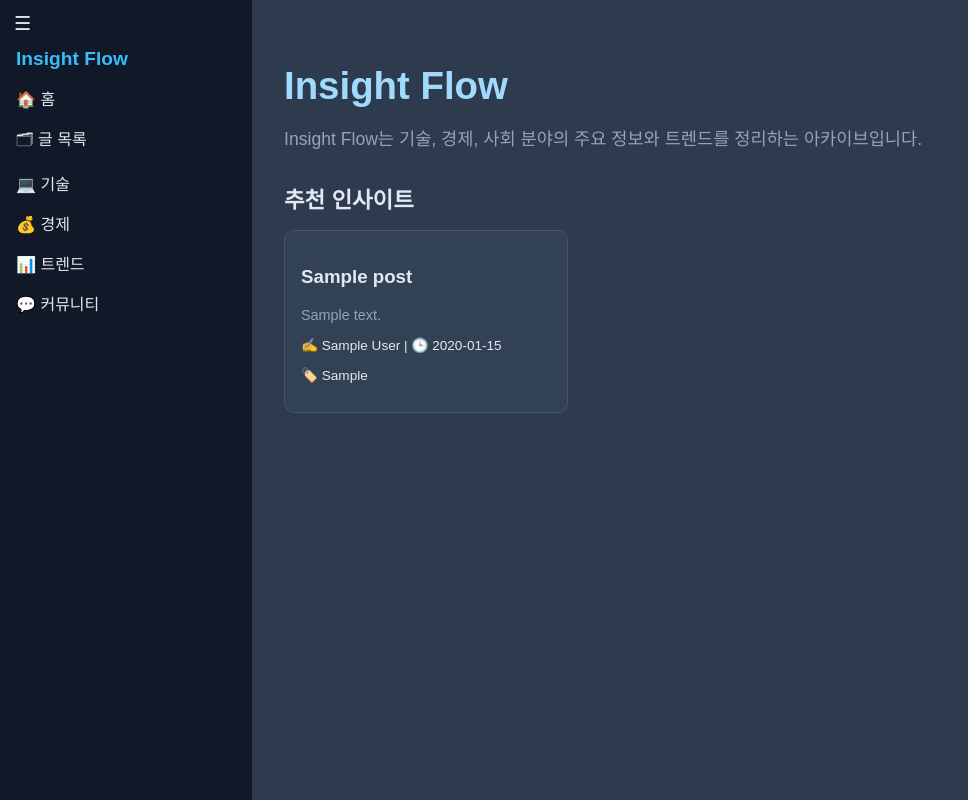
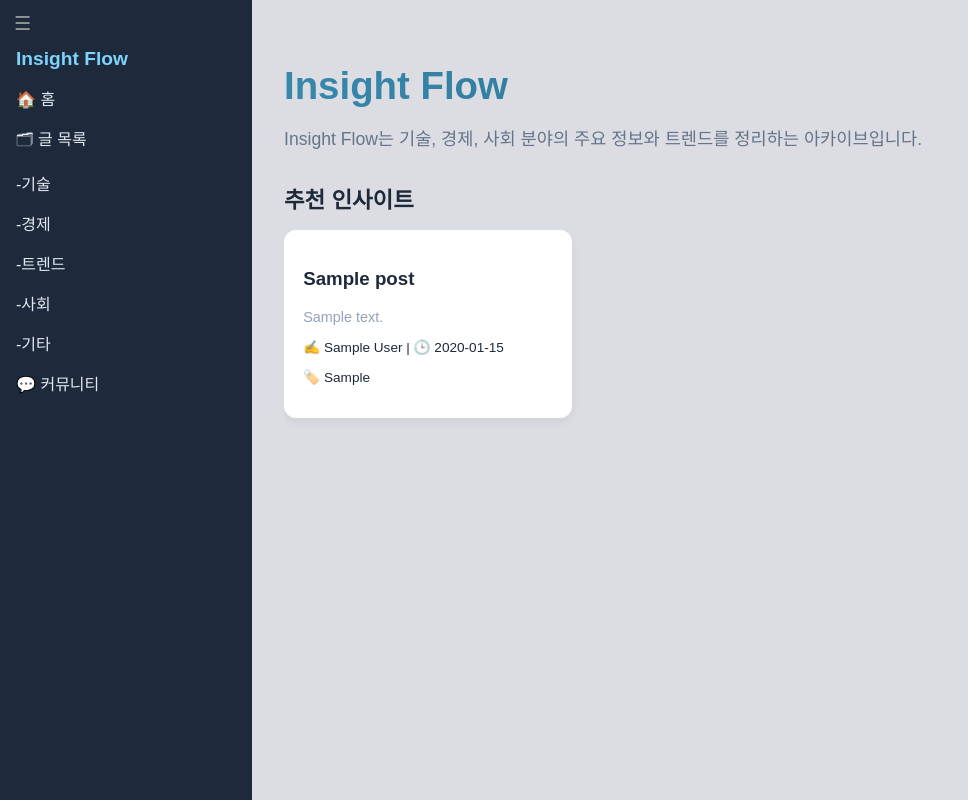
Before and after one commit to rloss/insight-flow, a Flask app: page / in a window 1280 px wide. Shown: the whole page, without its empty margins (0-968 px from the left). Run offline with Flask 3, Linux system fonts and the light colour scheme; tables that the repository leaves empty hold one stand-in row (values such as "Sample post"); some web fonts are replaced.

Commit message:
디자인바꿈

```diff
--- a/insight_flow/static/style.css
+++ b/insight_flow/static/style.css
@@ -1,29 +1,33 @@
+/* 전체 폰트 및 배경 */
 body {
     font-family: 'Pretendard', sans-serif;
-    background-color: #273447;  /* 기존보다 살짝 밝은 slate dark */
-    color: #E2E8F0;
+    background-color: #F1F5F9;
+    color: #1E293B;
     margin: 0;
   }
 
+  /* 레이아웃 */
   .layout {
     display: flex;
     width: 100%;
     height: 100vh;
   }
 
+  /* 사이드바 */
   .sidebar {
     width: 220px;
-    background-color: #111827;
+    background-color: #1E293B;
     padding: 1rem;
-    box-shadow: 2px 0 5px rgba(0, 0, 0, 0.2);
+    box-shadow: 2px 0 10px rgba(0, 0, 0, 0.1);
     flex-shrink: 0;
+    transition: transform 0.3s ease;
   }
 
   .sidebar-title {
-    margin-top: 2rem;     /* ✅ 버튼 아래로 띄움 */
+    margin-top: 2rem;
     font-size: 1.2rem;
     font-weight: bold;
-    color: #38BDF8;
+    color: #7DD3FC;
   }
 
   .sidebar ul {
@@ -42,32 +46,38 @@ body {
   }
 
   .sidebar a:hover {
-    color: #91deff;
+    color: #7DD3FC;
   }
 
+  /* 메인 콘텐츠 영역 */
   .main-content {
     padding: 2rem;
     flex-grow: 1;
-    background-color: #2E3A4D;  /* 본문: 사이드바보다 살짝 밝게 */
-    color: #E2E8F0;
+    background-color: #dcdde2;
+    color: #1E293B;
     overflow-y: auto;
   }
 
+  /* 인트로 */
   .intro {
     margin-bottom: 2rem;
   }
 
   .intro h1 {
     font-size: 2.4rem;
-    color: #a1daff; /* 너무 튀지 않으면서 부드러운 밝은색 */
+    font-weight: bold;
+    background: linear-gradient(90deg, #3888ad, #24607a);
+    -webkit-background-clip: text;
+    -webkit-text-fill-color: transparent;
     margin-bottom: 0.5rem;
   }
 
   .description {
     font-size: 1.1rem;
-    color: #94A3B8;  /* slate-400: 설명에 딱 적당함 */
+    color: #64748B;
   }
 
+  /* 추천 카드 슬라이더 */
   .slider-section {
     margin-bottom: 3rem;
   }
@@ -75,7 +85,6 @@ body {
   .slider-section h2 {
     font-size: 1.4rem;
     margin-bottom: 1rem;
-    color: #E2E8F0;
   }
 
   .slider {
@@ -85,29 +94,74 @@ body {
     padding-bottom: 1rem;
   }
 
+  /* 카드 스타일 */
   .card {
     min-width: 250px;
-    background-color: #334155;
-    border: 1px solid #475569;
-    border-radius: 10px;
-    padding: 1rem;
-    color: #E2E8F0;
+    background-color: #FFFFFF;
+    border-radius: 12px;
+    box-shadow: 0 4px 10px rgba(0, 0, 0, 0.06);
+    padding: 1.2rem;
+    color: #1E293B;
     flex-shrink: 0;
-    transition: all 0.2s ease;
+    transition: transform 0.2s ease, box-shadow 0.2s ease;
+    text-decoration: none;
   }
 
   .card:hover {
-    border-color: #38BDF8;
-    transform: scale(1.02);
+    transform: translateY(-4px);
+    box-shadow: 0 8px 20px rgba(0, 0, 0, 0.08);
   }
 
+  .card h3, .card p {
+    color: inherit;
+  }
+
+  /* 글쓰기 버튼 */
+  .write-button {
+    padding: 0.5rem 1rem;
+    background: linear-gradient(to right, #7DD3FC, #38BDF8);
+    color: #0F172A;
+    border: none;
+    border-radius: 8px;
+    font-size: 0.9rem;
+    font-weight: bold;
+    text-decoration: none;
+    box-shadow: 0 2px 4px rgba(56, 189, 248, 0.3);
+    transition: all 0.2s;
+  }
+
+  .write-button:hover {
+    transform: translateY(-2px);
+    box-shadow: 0 4px 10px rgba(56, 189, 248, 0.4);
+  }
+
+  /* 글 상세 페이지 */
+  .post-detail h2 {
+    font-size: 1.8rem;
+    margin-bottom: 0.5rem;
+  }
+
+  .meta {
+    font-size: 0.95rem;
+    color: #64748B;
+    margin-bottom: 1rem;
+  }
+
+  .content-box {
+    line-height: 1.6;
+    color: #1E293B;
+    white-space: pre-line;
+  }
+
+  /* 입력 폼 */
   form input, form textarea, form select {
     width: 100%;
     padding: 0.75rem;
-    border: 1px solid #475569;
+    border: 1px solid #CBD5E1;
     border-radius: 6px;
-    background-color: #1E293B;
-    color: #E2E8F0;
+    background-color: #FFFFFF;
+    color: #1E293B;
+    font-size: 0.95rem;
   }
 
   form button {
@@ -124,24 +178,7 @@ body {
     background-color: #0EA5E9;
   }
 
-  .post-detail h2 {
-    font-size: 1.8rem;
-    margin-bottom: 0.5rem;
-    color: #F8FAFC;
-  }
-
-  .meta {
-    font-size: 0.95rem;
-    color: #94A3B8;
-    margin-bottom: 1rem;
-  }
-
-  .content-box {
-    line-height: 1.6;
-    color: #E2E8F0;
-    white-space: pre-line;
-  }
-
+  /* 글 목록 상단 */
   .post-header {
     display: flex;
     justify-content: space-between;
@@ -149,47 +186,21 @@ body {
     margin-bottom: 1rem;
   }
 
-  .write-button {
-    padding: 0.4rem 0.8rem;
-    background-color: #38BDF8;
-    color: #0F172A;
-    border: none;
-    border-radius: 6px;
-    font-size: 0.9rem;
-    font-weight: bold;
-    text-decoration: none;
-    transition: background 0.2s;
-  }
-
-  .write-button:hover {
-    background-color: #0EA5E9;
-  }
-
-  .card {
-    /* 기존 그대로 유지하면서 */
-    text-decoration: none;
-  }
-
-  .card h3, .card p {
-    color: inherit;
-  }
-
-  /* 토글 버튼 스타일 */
-.toggle-btn {
+  /* 토글 버튼 */
+  .toggle-btn {
     position: absolute;
     top: 0.7rem;
     left: 0.5rem;
     background: transparent;
-    color: #E2E8F0;
+    color: #969696;
     font-size: 1.2rem;
     border: none;
     cursor: pointer;
     z-index: 1000;
   }
 
-  /* 사이드바 닫힌 상태 */
+  /* 사이드바 닫기 상태 */
   .sidebar.closed {
     transform: translateX(-100%);
-    transition: transform 0.3s ease;
     position: fixed;
   }
--- a/insight_flow/templates/base.html
+++ b/insight_flow/templates/base.html
@@ -16,9 +16,11 @@
       <ul>
         <li><a href="/">🏠 홈</a></li>
         <li><a href="/post">🗂 글 목록</a></li>
-        <li><a href="/filter/category/기술">💻 기술</a></li>
-        <li><a href="/filter/category/경제">💰 경제</a></li>
-        <li><a href="/filter/category/트렌드">📊 트렌드</a></li>
+        <li><a href="/filter/category/기술">-기술</a></li>
+        <li><a href="/filter/category/경제">-경제</a></li>
+        <li><a href="/filter/category/트렌드">-트렌드</a></li>
+        <li><a href="/filter/category/사회">-사회</a></li>
+        <li><a href="/filter/category/기타">-기타</a></li>
         <li><a href="/community">💬 커뮤니티</a></li>
       </ul>
     </nav>
```
